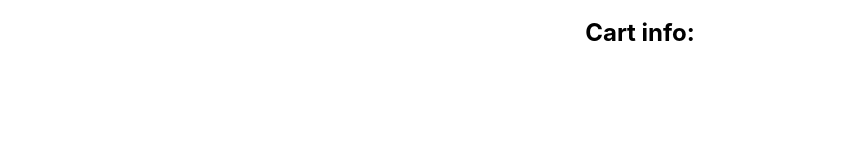
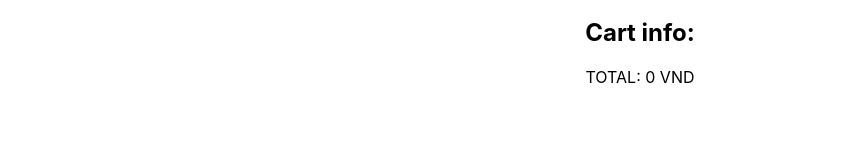
Before and after one commit to tinspham209/recoil-simple-cart, a React (Create React App) app: page / in a window 1280 px wide. Shown: the part 137-294 px from the top of the page, without its empty margins (0-859 px from the left). Built offline with nearby package versions, Linux system fonts and the light colour scheme.

Commit message:
Render cart info by getvalue from state useRecoilValue

```diff
--- a/src/features/cart/components/CartInfo/index.jsx
+++ b/src/features/cart/components/CartInfo/index.jsx
@@ -1,11 +1,25 @@
 import React from "react";
+import { useRecoilValue } from "recoil";
+import { cartState, cartTotal } from "../../cartState";
 
 CartInfo.propTypes = {};
 
 function CartInfo(props) {
+	const cart = useRecoilValue(cartState);
+	const total = useRecoilValue(cartTotal);
 	return (
 		<div>
 			<h2>Cart info:</h2>
+
+			<ul className="cart-items">
+				{cart.map((item) => (
+					<li key={item.id}>
+						{item.product.title}: {item.quantity}
+					</li>
+				))}
+			</ul>
+
+			<p>TOTAL: {total} VND</p>
 		</div>
 	);
 }
```
